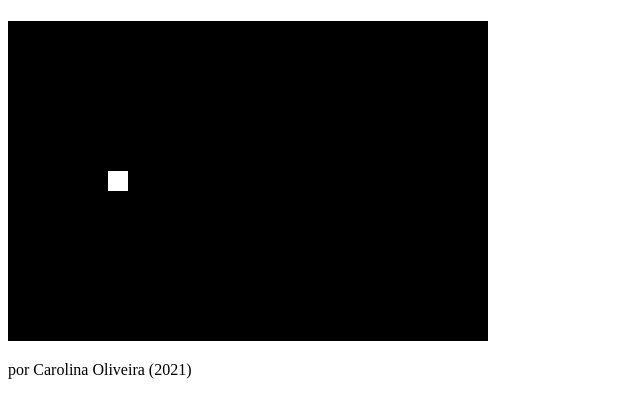
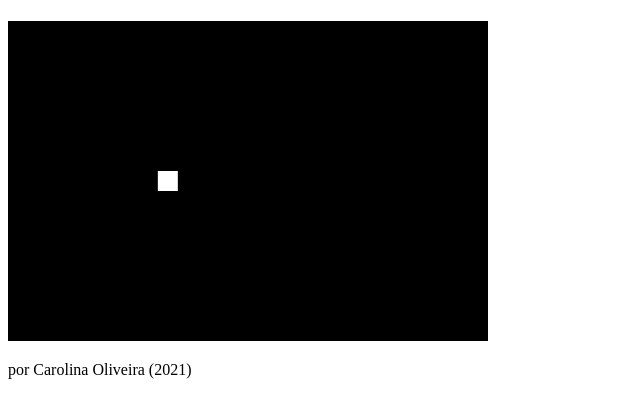
Before and after one commit to ufjf-dcc104/dcc138-2020-3ere-atv1-Caroliveira, a plain HTML site: page index.html in a window 1280 px wide. Shown: the part 59-476 px from the top of the page, without its empty margins (0-640 px from the left). Drawn offline with Linux system fonts and the light colour scheme.

Commit message:
add state update

```diff
--- a/index.html
+++ b/index.html
@@ -26,6 +26,9 @@
         ctx.fillStyle = "black";
         ctx.fillRect(0, 0, canvas.width, canvas.height); //x and y = margin; h and w = size
 
+        // Update state
+        x+= 10*dt; // 10 px/s
+
         // Draw elements
         ctx.fillStyle = "white";
         ctx.fillRect(x, 150, 20, 20);
```
